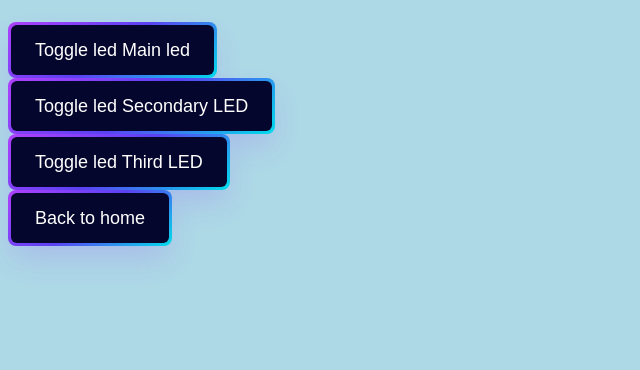
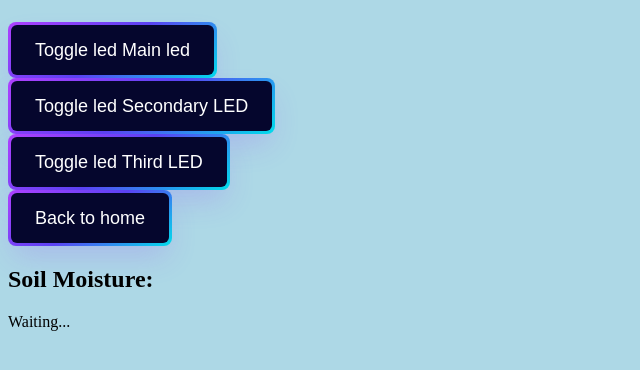
Before and after one commit to hash207/Smart-Irrigation-Web, a Flask app: page /room1 in a window 1280 px wide. Shown: the part 58-428 px from the top of the page, without its empty margins (0-640 px from the left). Run offline with Flask 3, Linux system fonts and the light colour scheme; some libraries are stand-ins or nearby versions.

Commit message:
Refactor ESP8266 server code to modularize data sending and update web app to display soil moisture readings via Socket.IO

```diff
--- a/Web app/main.py
+++ b/Web app/main.py
@@ -1,7 +1,11 @@
 import paho.mqtt.client as mqtt
+import eventlet as evl
+from flask_socketio import SocketIO
 from flask import Flask, render_template, redirect, url_for
 
+evl.monkey_patch()
 app = Flask(__name__)
+socketio = SocketIO(app)
 Broker = "broker.emqx.io"
 client = mqtt.Client()
 
@@ -10,6 +14,7 @@ def on_message(client, userdata, msg):
     data = msg.payload.decode()
     topic = msg.topic
     print(f"Received message from topic {topic}: {data}")
+    socketio.emit("moisture_update", {"value": data})
 
 # Set up the MQTT client
 client.on_message = on_message
@@ -31,4 +36,4 @@ def home():
     return render_template("home.html")
 
 if __name__ == "__main__":
-    app.run("0.0.0.0", debug=True)
+    socketio.run(app, host="0.0.0.0", port=5000, debug=True, use_reloader=False)
--- a/Web app/templates/base.html
+++ b/Web app/templates/base.html
@@ -3,6 +3,7 @@
 <head>
   <title>{% block title%} {% endblock%} - My App</title>
   <link rel="stylesheet" type="text/css" href="{{ url_for('static', filename='test.css') }}">
+  <script src="https://cdn.socket.io/4.5.4/socket.io.min.js"></script>
 </head>
 <body>
     <header>
--- a/Web app/templates/room1.html
+++ b/Web app/templates/room1.html
@@ -24,4 +24,15 @@
     </span>
 </button>
 
+<h2>Soil Moisture:</h2>
+<div id="moisture">Waiting...</div>
+
+<script>
+const socket = io();
+
+socket.on("moisture_update", data => {
+    document.getElementById("moisture").textContent = data.value + " %";
+});
+</script>
+
 {% endblock %}
```
Also changed, not shown: 1 other file.
